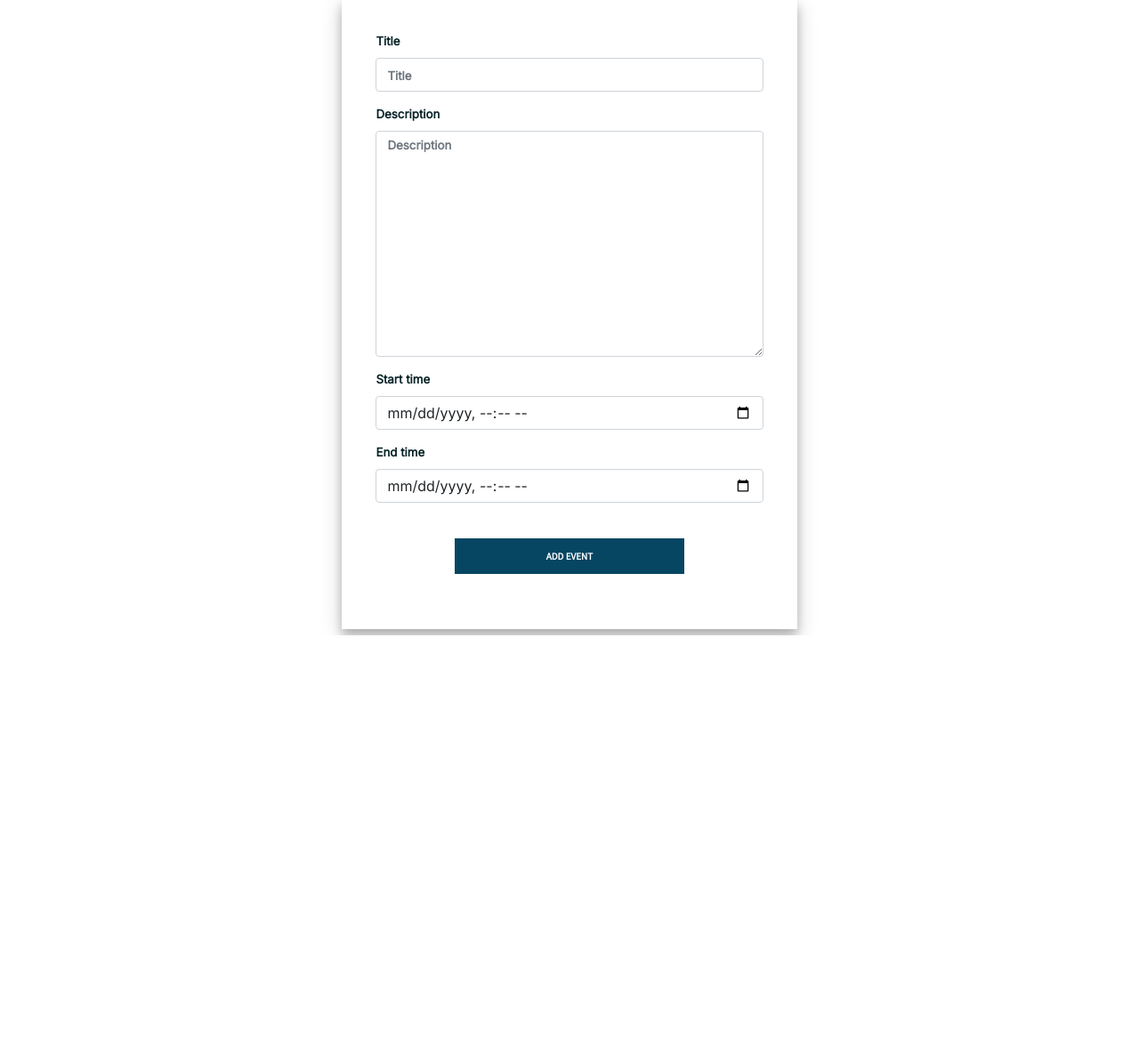
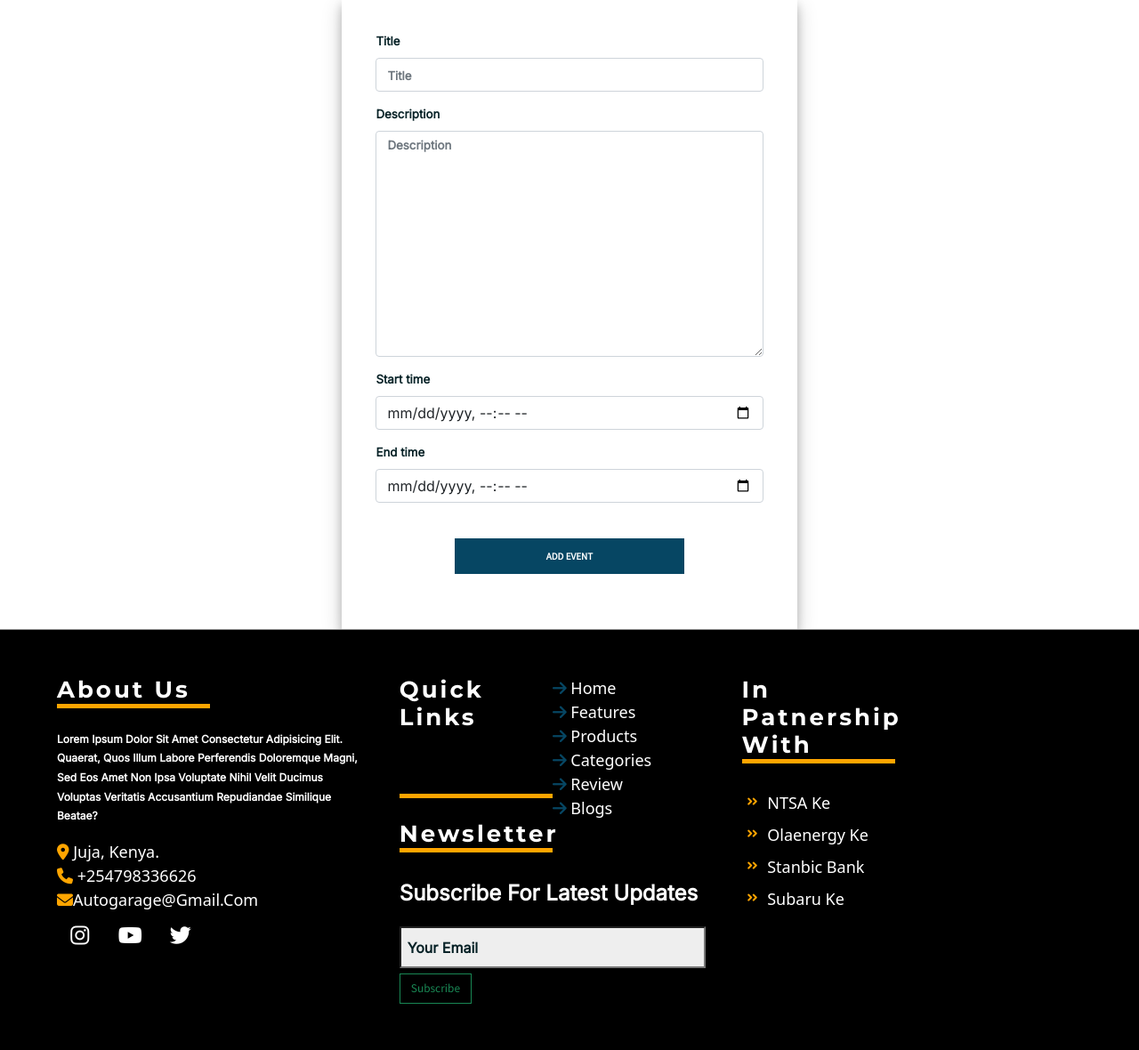
Before and after one commit to jobkarani/carnect, a Django app: page /event/new in a window 1280 px wide. Shown: the part 86-1266 px from the top of the page at 89% size. Before the commit the page ends 800 px from the top, so only its background shows below. Run offline with Django 3.2, Linux system fonts and the light colour scheme; some libraries are stand-ins or nearby versions; some web fonts are replaced.

Commit message:
styles footer

```diff
--- a/car/templates/base.html
+++ b/car/templates/base.html
@@ -9,6 +9,7 @@
     <meta name="viewport" content="width=device-width, initial-scale=1">
 
     <!-- Bootstrap CSS -->
+    <link rel="stylesheet" href="https://unicons.iconscout.com/release/v4.0.0/css/line.css">
     <link href="https://cdn.jsdelivr.net/npm/bootstrap@5.1.3/dist/css/bootstrap.min.css" rel="stylesheet"
         integrity="sha384-1BmE4kWBq78iYhFldvKuhfTAU6auU8tT94WrHftjDbrCEXSU1oBoqyl2QvZ6jIW3" crossorigin="anonymous">
     <!-- Title -->
@@ -32,15 +33,13 @@
 <body>
     {% include "navbar.html" %}
     {% block content %}
+    {% endblock %}
+    {% include "footer.html" %}
+    {% block scripts %}
     <script src="https://cdn.jsdelivr.net/npm/bootstrap@5.1.3/dist/js/bootstrap.bundle.min.js"
         integrity="sha384-ka7Sk0Gln4gmtz2MlQnikT1wXgYsOg+OMhuP+IlRH9sENBO0LRn5q+8nbTov4+1p" crossorigin="anonymous">
     </script>
-
-    <!-- Option 2: Separate Popper and Bootstrap JS -->
-    <!--
-    <script src="https://cdn.jsdelivr.net/npm/@popperjs/core@2.10.2/dist/umd/popper.min.js" integrity="sha384-7+zCNj/IqJ95wo16oMtfsKbZ9ccEh31eOz1HGyDuCQ6wgnyJNSYdrPa03rtR1zdB" crossorigin="anonymous"></script>
-    <script src="https://cdn.jsdelivr.net/npm/bootstrap@5.1.3/dist/js/bootstrap.min.js" integrity="sha384-QJHtvGhmr9XOIpI6YVutG+2QOK9T+ZnN4kzFN1RtK3zEFEIsxhlmWl5/YESvpZ13" crossorigin="anonymous"></script>
-    -->
+    {% bootstrap_javascript %}
     {% endblock %}
 </body>
 
--- /dev/null
+++ b/car/templates/footer.html
@@ -0,0 +1,149 @@
+<style>
+
+    h3 {
+        color: #fff;
+        width: 50%;
+        border-bottom: 5px solid orange;
+        margin-bottom: 7%;
+    }
+
+    .footer {
+        background-color: black;
+        color: #eee;
+        padding-left: 5%;
+        padding-right: 5%;
+        text-transform: capitalize;
+        border-top: .5px solid grey;
+    }
+
+    .footer .box-container {
+        display: grid;
+        grid-template-columns: repeat(auto-fit, minmax(2%, .5fr));
+        gap: .2%;
+    }
+
+    .footer .box-container .box h3 {
+        font-size: xx-large;
+        color: #fff;
+        /* padding: 2%; */
+        font-size: 26px;
+    }
+
+    .footer .box-container .box .links {
+        display: block;
+        font-size: large;
+        color: #fff;
+    }
+
+    /* .footer .box-container .box .links i {
+        padding-right: 0.5%;
+    } */
+
+    .footer .box-container .box .links:hover i {
+        padding-right: 5%;
+    }
+
+    .footer .box-container .box p {
+        line-height: 1.8;
+        font-size: x-large;
+        color: #fff;
+        /* padding: 2%; */
+    }
+
+    .footer .box-container .box .share a {
+        height: 15%;
+        width: 15%;
+        line-height: 15%;
+        font-size: x-large;
+        color: #fff;
+        margin-right: 0.2%;
+        background: none;
+        text-align: center;
+        margin-top: 7%;
+    }
+
+    .footer .box-container .box .share a:hover {
+        background: inherit;
+        color: #fff;
+    }
+
+    .footer .box-container .box .email {
+        width: 100%;
+        margin-bottom: 2%;
+        padding: 2%;
+        background: #eee;
+        font-size: larger;
+        color: #fff;
+        text-transform: none;
+    }
+    .box{
+        margin-right: 10%;
+    }
+    .flex{
+        display: flex;
+        flex-wrap: wrap;
+    }
+
+
+
+    @media (max-width: 450px) {
+        .footer {
+            text-align: center;
+        }
+    }
+</style>
+
+<section class="footer">
+
+    <div class="box-container">
+        <div class="box">
+            <h3>About Us</h3>
+            <p style="font-size: 12px;">Lorem ipsum dolor sit amet consectetur adipisicing elit. Quaerat, quos illum labore perferendis doloremque magni, sed eos amet non ipsa voluptate nihil velit ducimus voluptas veritatis accusantium repudiandae similique beatae?</p>
+            <a href="#" class="links"> <i style="color: orange;" class="fas fa-map-marker-alt"></i> juja, kenya. </a>
+            <a href="#" class="links"> <i style="color: orange;" class="fas fa-phone"></i> +254798336626 </a>
+            <a href="#" class="links"> <i style="color: orange;" class="fas fa-envelope"></i>autogarage@gmail.com </a>
+            <div class="share">
+                <a href="https://www.instagram.com/code_.monkey/" target="_blank" class="fab fa-instagram"></a>
+                <a href="https://www.youtube.com/channel/UCg1H4ynX55XErp-3Z-bDcFA" target="_blank" class="fab fa-youtube"></a>
+                <a href="https://twitter.com/TheeSophia?t=p2XK65vNaf4i0eTPqjIwdA&s=08" target="_blank" class="fab fa-twitter"></a>
+            </div>
+        </div>
+
+        <div class="box flex">
+            <h3>quick links</h3>
+            <div class="all">
+            <div class="left">
+                <a href="#home" class="links"> <i class="fas fa-arrow-right"></i> home </a>
+                <a href="#features" class="links"> <i class="fas fa-arrow-right"></i> features </a>
+                <a href="#products" class="links"> <i class="fas fa-arrow-right"></i> products </a>
+            </div>
+            <div class="right">
+                <a href="#categories" class="links"> <i class="fas fa-arrow-right"></i> categories </a>
+                <a href="#review" class="links"> <i class="fas fa-arrow-right"></i> review </a>
+                <a href="#blogs" class="links"> <i class="fas fa-arrow-right"></i> blogs </a>
+            </div>
+            </div>
+            <div class="news">
+                <h3>newsletter</h3>
+                <p>subscribe for latest updates</p>
+                <input type="email" placeholder="Your Email" class="email">
+                <button class="btn btn-outline-success" type="submit">Subscribe</button>
+            </div>
+        </div>
+
+
+
+        <div class="box">
+            <h3>In patnership with</h3>
+            <a href="https://portal.ntsa.go.ke/" class="links"> <i style="color: orange;  font-size:x-large;"  class="uil uil-angle-double-right"></i> NTSA ke </a>
+            <a href="https://olaenergy.com/" class="links"> <i style="color: orange;  font-size:x-large;"  class="uil uil-angle-double-right"></i> Olaenergy ke </a>
+            <a href="https://www.stanbicbank.co.ke/" class="links"> <i style="color: orange;  font-size:x-large;"  class="uil uil-angle-double-right"></i> Stanbic Bank</a>
+            <a href="https://www.subarukenya.com/" class="links"> <i style="color: orange; font-size:x-large;"  class="uil uil-angle-double-right"></i> Subaru ke </a>
+
+
+        </div>
+
+
+
+    </div>
+</section>
```
Also changed, not shown: car/templates/index.html (+0 -14 lines).
